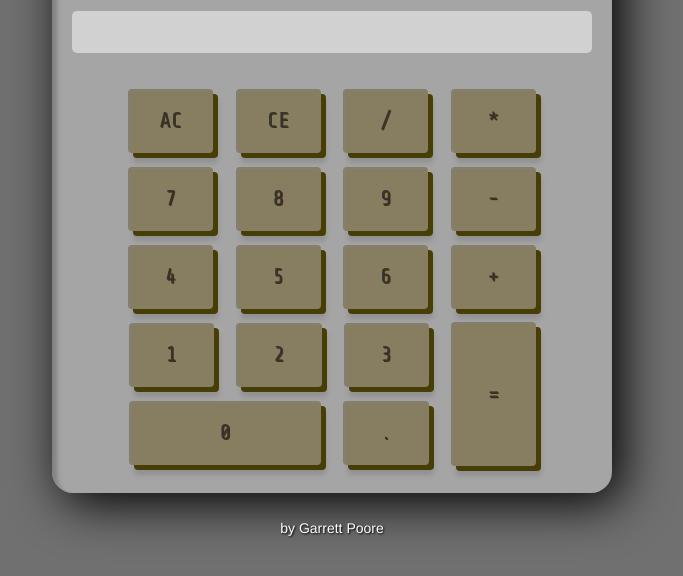
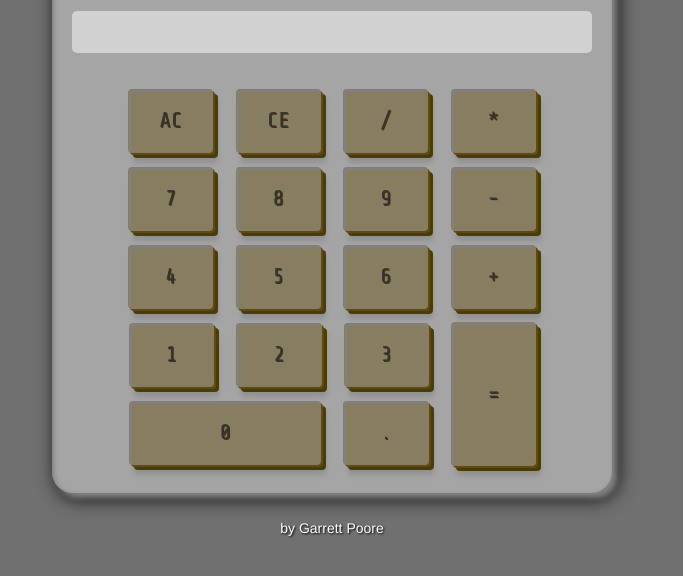
Before and after one commit to GarrettPoore/JS-Calculator, a plain HTML site: page index.html in a window 1280 px wide. Shown: the part 170-746 px from the top of the page, without its empty margins (308-991 px from the left). Drawn offline with nearby package versions, Linux system fonts and the light colour scheme.

Commit message:
Revised calculator and button shadows

```diff
--- a/styles.css
+++ b/styles.css
@@ -12,7 +12,7 @@ body {
   text-align: center;
   border-radius: 1.5em;
   background: #a5a5a5;
-  box-shadow: inset 5px 5px 5px gray, 10px 10px 50px black;
+  box-shadow: inset 2px 2px 5px gray, 5px 5px 5px gray, 5px 5px 20px black;
 }
 
 #main_display {
@@ -64,7 +64,7 @@ button {
   background: #877d61;
   background-image: linear-gradient(bottom, rgb(14,137,182) 0%, rgb(22,179,236) 100%);
   border-radius: 5px;
-  box-shadow: inset 1px 1px 0px gray, 5px 5px 0px 0px #473e07, 5px 10px 5px #919191;
+  box-shadow: inset 2px 2px 0px gray, 2px 2px 0px #63480f, 5px 5px 0px 0px #473e07, 5px 10px 5px #919191;
   outline: none !important;
 }
 
```
